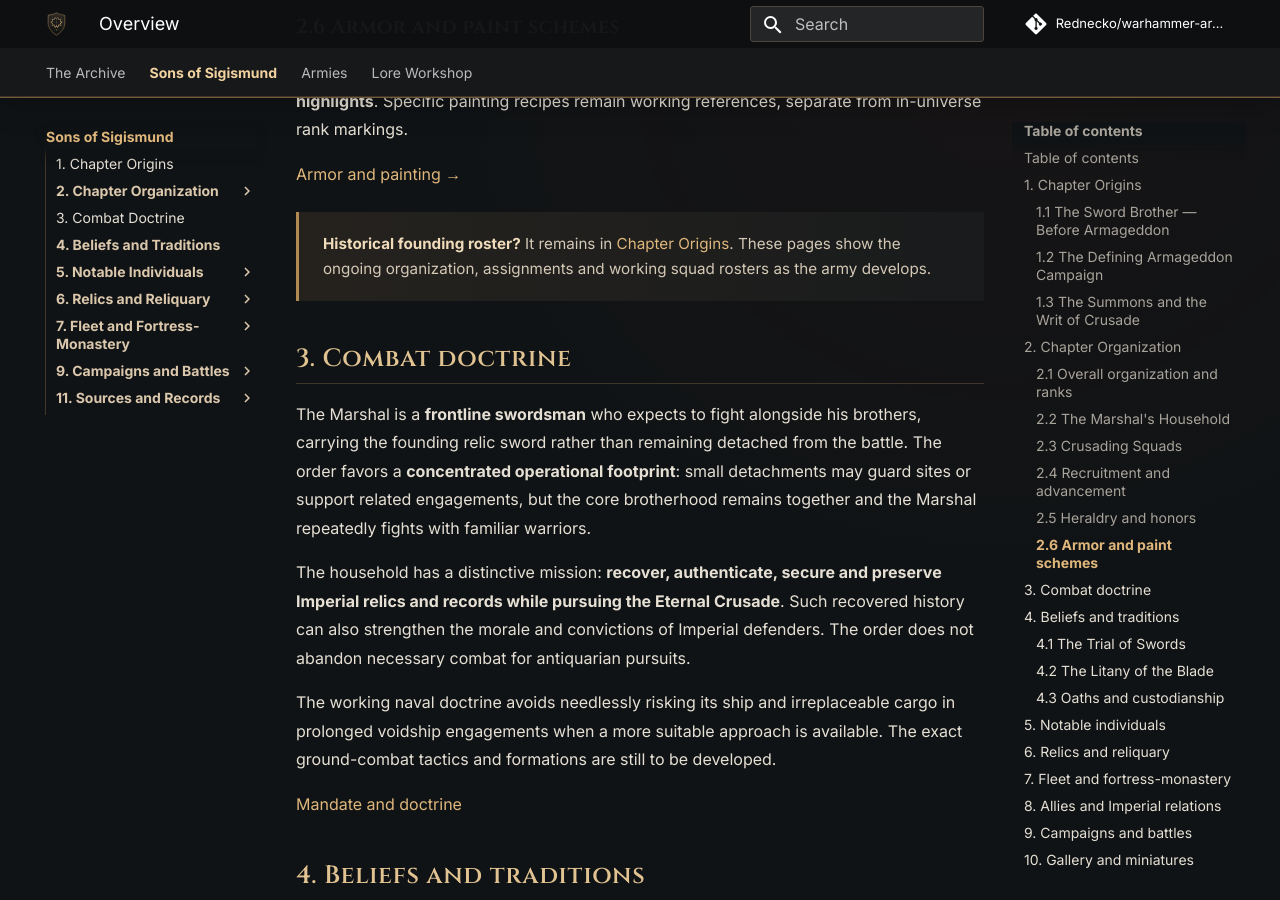
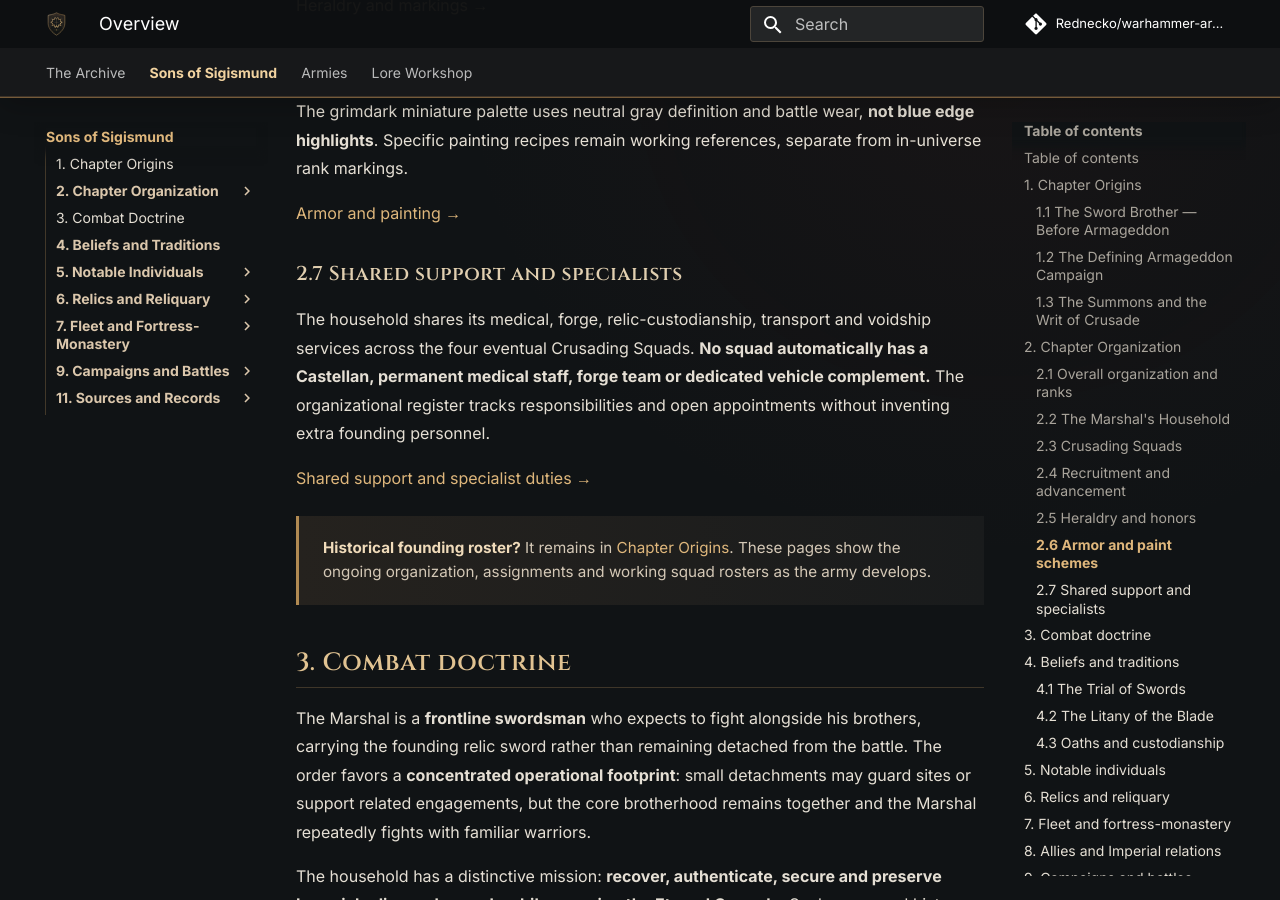
Before and after one commit to Rednecko/warhammer-archives, an MkDocs documentation site: the page built from docs/sons-of-sigismund/index.md, in a window 1280 px wide and 900 px high, scrolled down 6226 px. Built offline with MkDocs 1.6.1 and Material for MkDocs 9.7.7, drawn with Linux system fonts in a browser that asks for light colours; comment, search, counter and statistics services are not loaded; some of the changed text lies outside the part shown.

Commit message:
Link central specialist support section throughout the encyclopedia

```diff
--- a/docs/sons-of-sigismund/index.md
+++ b/docs/sons-of-sigismund/index.md
@@ -58,6 +58,7 @@ The **Sons of Sigismund** are a homebrew **Black Templars crusading household**
         <li><a href="#organization-recruitment">Recruitment and advancement</a></li>
         <li><a href="#organization-heraldry">Heraldry and honors</a></li>
         <li><a href="#organization-armor-schemes">Armor and paint schemes</a></li>
+        <li><a href="#organization-shared-support">Shared support and specialists</a></li>
       </ol>
     </li>
     <li><a href="#combat-doctrine">Combat doctrine</a></li>
@@ -146,6 +147,12 @@ The household retains weathered black armor, white pauldrons and Black Templars
 The grimdark miniature palette uses neutral gray definition and battle wear, **not blue edge highlights**. Specific painting recipes remain working references, separate from in-universe rank markings.
 
 [Armor and painting →](organization/armor-schemes.md)
+
+### 2.7 Shared support and specialists {#organization-shared-support}
+
+The household shares its medical, forge, relic-custodianship, transport and voidship services across the four eventual Crusading Squads. **No squad automatically has a Castellan, permanent medical staff, forge team or dedicated vehicle complement.** The organizational register tracks responsibilities and open appointments without inventing extra founding personnel.
+
+[Shared support and specialist duties →](organization/shared-support.md)
 
 <div class="archive-strip"><strong>Historical founding roster?</strong> It remains in <a href="history/founding/">Chapter Origins</a>. These pages show the ongoing organization, assignments and working squad rosters as the army develops.</div>
 
```
